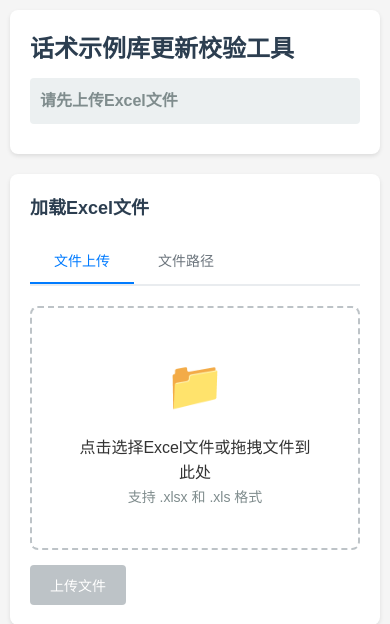
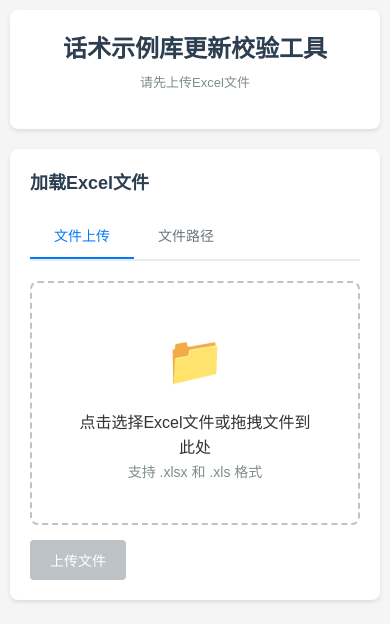
Before and after one commit to wangbinggui/script_library_updater_workbench, a Flask app: page / in a window 390 px wide. Shown: the top 624 px of the page. Run offline with Flask 3, Linux system fonts and the light colour scheme.

Commit message:
一些前端优化

```diff
--- a/static/css/style.css
+++ b/static/css/style.css
@@ -25,10 +25,26 @@ header {
     margin-bottom: 20px;
 }
 
+.header-title {
+    display: flex;
+    align-items: baseline;
+    justify-content: center;
+    gap: 15px;
+    margin-bottom: 15px;
+    flex-wrap: wrap;
+}
+
 header h1 {
     color: #2c3e50;
-    margin-bottom: 10px;
+    margin: 0;
     font-size: 24px;
+}
+
+.progress-inline {
+    font-size: 14px;
+    font-weight: 500;
+    color: #7f8c8d;
+    white-space: nowrap;
 }
 
 .progress-bar {
@@ -275,56 +291,88 @@ header h1 {
 /* 筛选区域 */
 .filter-section {
     margin-bottom: 20px;
-    padding: 15px;
+    padding: 10px 15px;
     background: #f8f9fa;
     border-radius: 8px;
     border: 1px solid #e9ecef;
 }
 
-.filter-section h3 {
-    margin: 0 0 15px 0;
-    color: #495057;
-    font-size: 16px;
+.filter-controls-compact {
+    display: flex;
+    align-items: center;
+    gap: 10px;
+    flex-wrap: wrap;
 }
 
-.filter-controls {
-    display: flex;
-    flex-wrap: wrap;
-    gap: 15px;
-    align-items: flex-end;
-}
-
-.filter-group {
-    display: flex;
-    flex-direction: column;
-    min-width: 150px;
-}
-
-.filter-group label {
-    margin-bottom: 5px;
+.filter-label {
     font-weight: 500;
     color: #495057;
     font-size: 14px;
+    white-space: nowrap;
 }
 
-.filter-group input,
-.filter-group select {
-    padding: 8px 12px;
+.filter-controls-compact input,
+.filter-controls-compact select {
+    padding: 6px 10px;
     border: 1px solid #ced4da;
     border-radius: 4px;
     font-size: 14px;
     transition: border-color 0.15s ease-in-out, box-shadow 0.15s ease-in-out;
+    min-width: 0;
+    flex-shrink: 1;
 }
 
-.filter-group input:focus,
-.filter-group select:focus {
+.filter-controls-compact input {
+    width: 120px;
+}
+
+.filter-controls-compact input#content-filter {
+    width: 360px;
+}
+
+.filter-controls-compact select {
+    width: 140px;
+}
+
+.filter-controls-compact input:focus,
+.filter-controls-compact select:focus {
     outline: none;
     border-color: #80bdff;
     box-shadow: 0 0 0 0.2rem rgba(0, 123, 255, 0.25);
 }
 
-.filter-group button {
-    margin-top: 0;
+.btn-sm {
+    padding: 6px 12px;
+    font-size: 13px;
+}
+
+/* 移动端适配 */
+@media (max-width: 768px) {
+    .header-title {
+        flex-direction: column;
+        align-items: center;
+        gap: 5px;
+    }
+
+    .progress-inline {
+        font-size: 13px;
+    }
+
+    .filter-controls-compact {
+        flex-wrap: wrap;
+        gap: 8px;
+    }
+
+    .filter-controls-compact input,
+    .filter-controls-compact select {
+        width: auto;
+        min-width: 100px;
+    }
+
+    .filter-controls-compact input#content-filter {
+        width: 100%;
+        min-width: 200px;
+    }
 }
 
 /* 无结果显示 */
--- a/templates/index.html
+++ b/templates/index.html
@@ -9,9 +9,9 @@
 <body>
     <div class="container">
         <header>
+            <div class="header-title">
                 <h1>话术示例库更新校验工具</h1>
-            <div class="progress-bar">
-                <span id="progress-text">请先上传Excel文件</span>
+                <span id="progress-text" class="progress-inline">请先上传Excel文件</span>
             </div>
             <div id="statistics-bar" class="statistics-bar" style="display: none;">
                 <div class="stat-item">
```
Also changed, not shown: other parts of templates/index.html (+7 -18 lines). Lines whose indentation alone changed are shown as unchanged.
